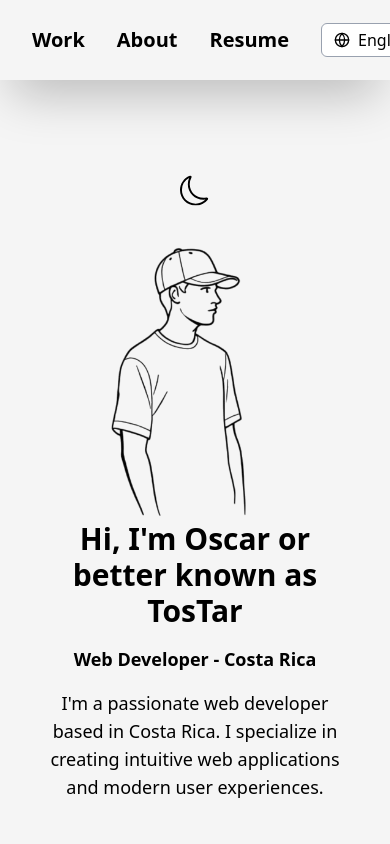
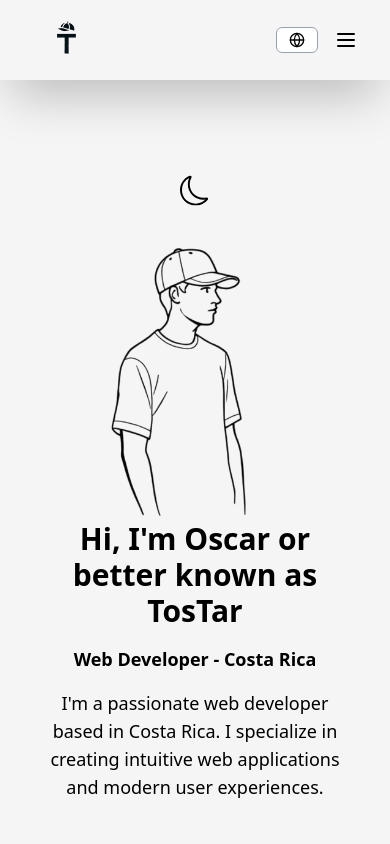
Before and after one commit to TosTar21/Portafolio_TosTar, a React (Vite) app: page / in a window 390 px wide. Shown: the top 844 px of the page. Built offline with nearby package versions, Linux system fonts and the light colour scheme.

Commit message:
fixed navbar responsive

```diff
--- /dev/null
+++ b/src/components/microcomponents/MobileMenu.tsx
@@ -0,0 +1,55 @@
+// src/components/Navbar/MobileMenu.jsx
+import React from "react";
+import { navLinks } from "../../data/navLinks";
+import { useTheme } from "../../hooks/useTheme";
+import { useLanguage } from "../../hooks/useLanguage";
+import { HiOutlineX } from "react-icons/hi";
+
+interface MobileMenuProps {
+  onClose: () => void;
+}
+
+const MobileMenu: React.FC<MobileMenuProps> = ({ onClose }) => {
+  const { isDarkMode } = useTheme();
+  const { language } = useLanguage();
+
+  return (
+    <div
+      className={`md:hidden ${
+        isDarkMode ? "bg-[#262626] text-white" : "bg-[#F5F5F5] text-black"
+      } fixed top-0 left-0 w-full h-full z-50 flex flex-col items-center justify-center transition-all duration-300`}
+    >
+      {/* Logo en la esquina superior izquierda */}
+      <div className="absolute top-0 left-5 p-2">
+        <img
+          alt="Logo"
+          src={isDarkMode ? "/logo-dark.png" : "/Logo.png"}
+          className="w-16 h-16 object-contain"
+        />
+      </div>
+
+      {/* Botón para cerrar el menú en la esquina superior derecha */}
+      <div className="absolute top-0 right-4 p-6">
+        <button onClick={onClose} className="text-3xl focus:outline-none">
+          <HiOutlineX />
+        </button>
+      </div>
+
+      {/* Lista de links de navegación */}
+      <div className="flex flex-col items-center">
+        {navLinks[language].map((link, index) => (
+          <a
+            key={index}
+            href={link.path}
+            className="block mb-8 text-2xl font-inter font-semibold transition-all duration-300 hover:text-primary"
+            onClick={onClose}
+          >
+            {link.name}
+          </a>
+        ))}
+      </div>
+    </div>
+  );
+};
+
+export default MobileMenu;
--- a/src/components/microcomponents/Navbar.tsx
+++ b/src/components/microcomponents/Navbar.tsx
@@ -1,21 +1,30 @@
+// src/components/Navbar/Navbar.jsx
+import { useState } from "react";
+import { Menu } from "@headlessui/react";
+import { FiGlobe } from "react-icons/fi";
+import { HiOutlineMenu, HiOutlineX } from "react-icons/hi";
 import { useTheme } from "../../hooks/useTheme";
 import { useLanguage } from "../../hooks/useLanguage";
 import { navLinks } from "../../data/navLinks";
-import { Menu } from "@headlessui/react";
-import { FiGlobe } from "react-icons/fi";
+import MobileMenu from "./MobileMenu";
 
 const Navbar = () => {
   const { isDarkMode } = useTheme();
   const { language, toggleLanguage } = useLanguage();
+  const [isOpen, setIsOpen] = useState(false);
 
   return (
+    <>
+      {/* Barra de navegación fija */}
       <nav
-      className={`w-full h-20 flex justify-between items-center px-8 md:px-16 fixed top-0 left-0 z-50 transition-all duration-500 ${
-        isDarkMode ? "text-white bg-[#262626] shadow-2xl" : "bg-[#F5F5F5] shadow-2xl text-black"
-      } `}
+        className={`w-full fixed top-0 left-0 z-40 transition-all duration-500 ${
+          isDarkMode ? "bg-[#262626] text-white shadow-2xl" : "bg-[#F5F5F5] text-black shadow-2xl"
+        }`}
+        style={{ height: "80px" }}
       >
+        <div className="mx-auto px-8 md:px-16 w-full h-full flex justify-between items-center">
           {/* Logo */}
-      <div className="flex items-center">
+          <div>
             <img
               alt="Logo"
               className="w-16 h-16 object-contain"
@@ -23,9 +32,8 @@ const Navbar = () => {
             />
           </div>
 
-      {/* Contenedor de navegación (Links + Dropdown) */}
-      <div className="flex gap-8 items-center">
-        {/* Links de navegación con línea en hover */}
+          {/* Navegación en escritorio */}
+          <div className="hidden md:flex gap-8 items-center">
             {navLinks[language].map((link, index) => (
               <a
                 key={index}
@@ -33,11 +41,14 @@ const Navbar = () => {
                 className="relative group text-xl font-inter font-semibold transition-all duration-300 hover:text-primary"
               >
                 {link.name}
-            <span className="absolute left-0 bottom-0 w-0 h-[2px] bg-current transition-all duration-300 group-hover:w-full"></span>
+                <span className="absolute left-0 bottom-0 w-0 h-[2px] bg-current transition-all duration-300 group-hover:w-full" />
               </a>
             ))}
+          </div>
 
-        {/* Dropdown de idioma */}
+          {/* Botones en la esquina derecha */}
+          <div className="flex items-center gap-4">
+            {/* Dropdown de idioma (visible siempre) */}
             <Menu as="div" className="relative">
               <Menu.Button
                 className={`flex items-center gap-2 border px-3 py-1 rounded-md transition-all ${
@@ -47,12 +58,16 @@ const Navbar = () => {
                 }`}
               >
                 <FiGlobe />
-            <span>{language === "en" ? "English" : "Español"}</span>
+                {/* Podemos mostrar texto a partir de md si quieres */}
+                <span className="hidden md:inline">
+                  {language === "en" ? "English" : "Español"}
+                </span>
               </Menu.Button>
-
               <Menu.Items
                 className={`absolute right-0 mt-2 w-40 rounded-md shadow-lg transition-all ${
-              isDarkMode ? "bg-neutral-900 border-gray-600 text-white" : "bg-white border-gray-300 text-black"
+                  isDarkMode
+                    ? "bg-neutral-900 border-gray-600 text-white"
+                    : "bg-white border-gray-300 text-black"
                 }`}
               >
                 <Menu.Item>
@@ -60,7 +75,7 @@ const Navbar = () => {
                     <button
                       onClick={toggleLanguage}
                       className={`flex items-center gap-2 w-full text-left px-4 py-2 ${
-                    active ? "bg-gray-700 text-white" : "bg-transparent"
+                        active ? (isDarkMode ? "bg-gray-700" : "bg-gray-200") : ""
                       }`}
                     >
                       {language === "en" ? "Español" : "English"}
@@ -69,8 +84,22 @@ const Navbar = () => {
                 </Menu.Item>
               </Menu.Items>
             </Menu>
+
+            {/* Botón hamburguesa para móviles */}
+            <button
+              onClick={() => setIsOpen(!isOpen)}
+              className="md:hidden text-2xl focus:outline-none"
+              aria-label="Toggle mobile menu"
+            >
+              {isOpen ? <HiOutlineX /> : <HiOutlineMenu />}
+            </button>
+          </div>
         </div>
       </nav>
+
+      {/* Menú móvil que cubre toda la pantalla */}
+      {isOpen && <MobileMenu onClose={() => setIsOpen(false)} />}
+    </>
   );
 };
 
```
Also changed, not shown: public/lapizcursor.png (added). Lines whose indentation alone changed are shown as unchanged.
